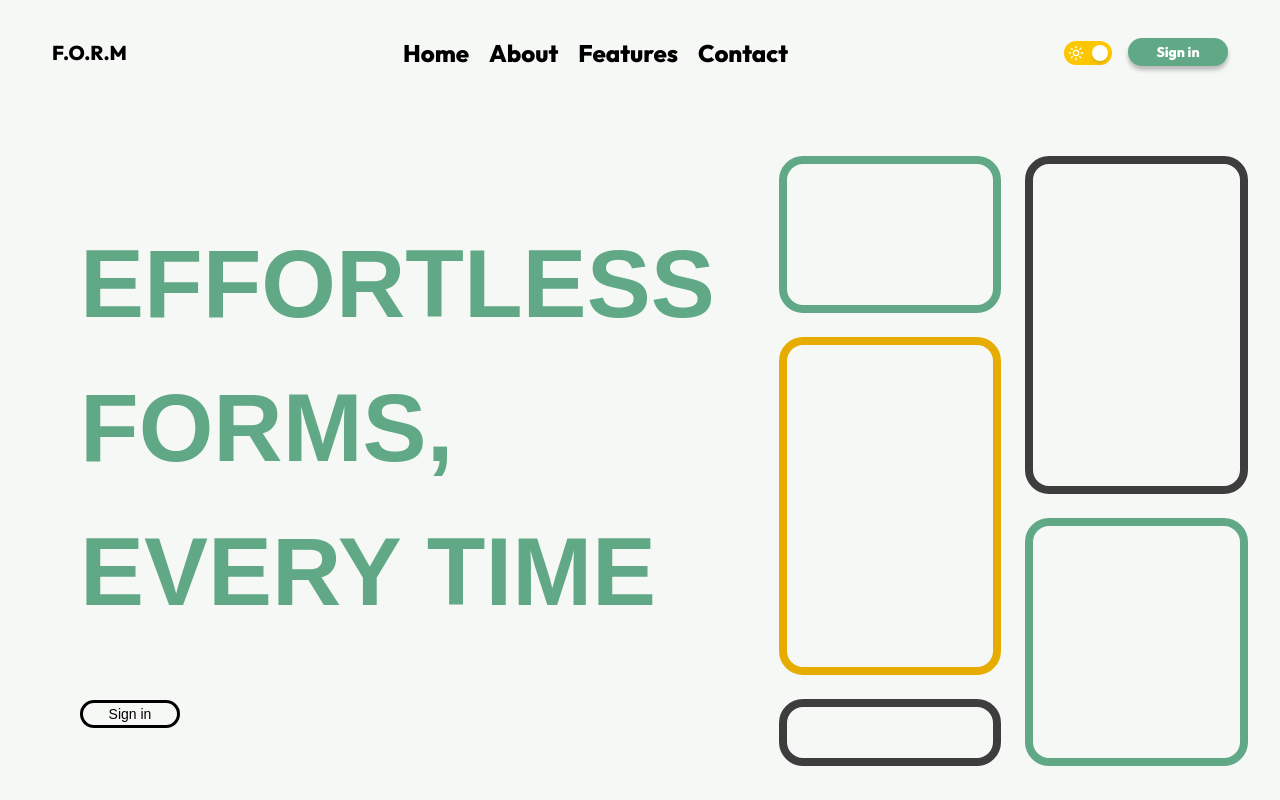
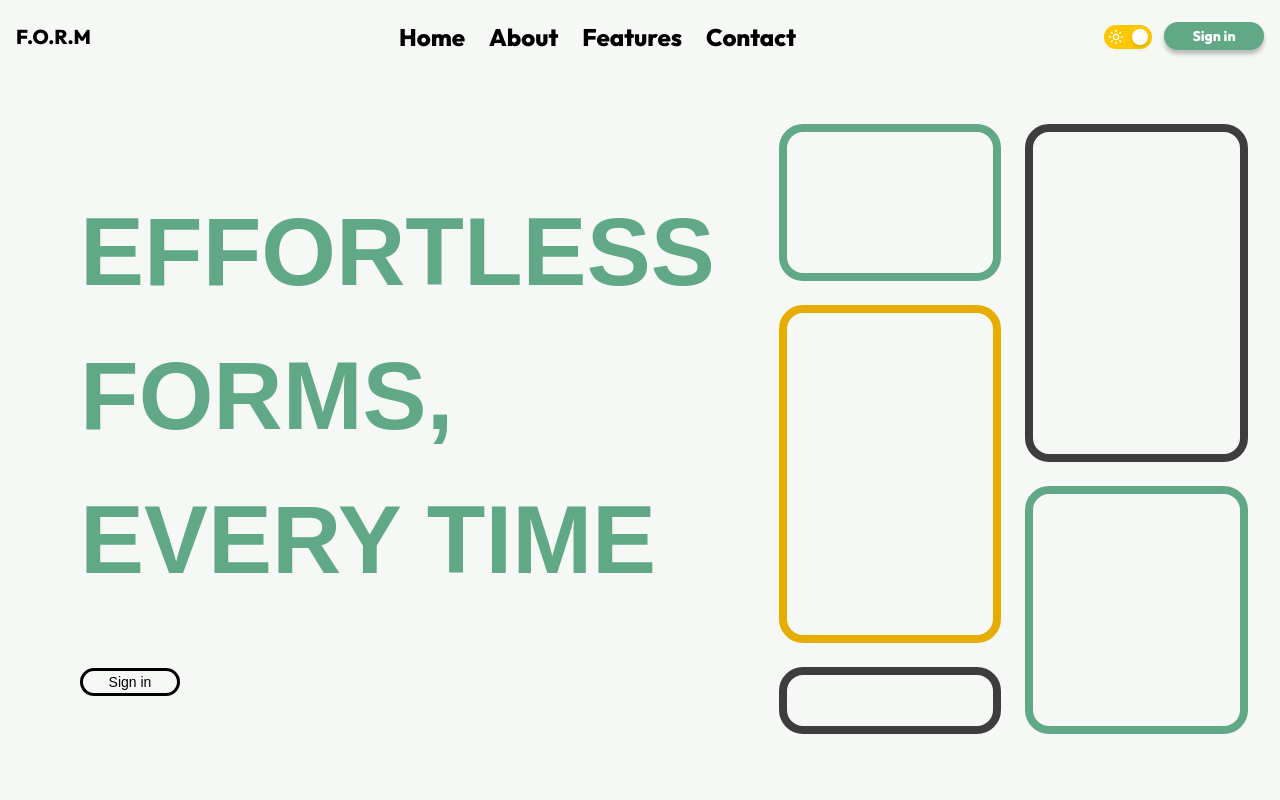
Before and after one commit to Chitransh2309/FORM-2025-ChitranshSaxena, a Next.js app: page / in a window 1280 px wide. Shown: the top 800 px of the page. Built offline with nearby package versions, Linux system fonts and the light colour scheme; no server answers; the database is empty; a web font is replaced by a local one.

Commit message:
landing page: navbar layout fixes for desktop and mobile view

```diff
--- a/src/components/LandingPage/Navbar.tsx
+++ b/src/components/LandingPage/Navbar.tsx
@@ -1,7 +1,8 @@
 // app/components/Navbar.tsx
 import Link from "next/link";
 import AuthBtn from "./AuthBtn";
-import NavbarClient from "./NavbarClient";
+import { MobileMenu, Links } from "./NavbarClient"; // ✅ named imports
+import NavbarToggle from "./NavbarToggle";
 import { Outfit } from "next/font/google";
 
 const out_font = Outfit({ subsets: ["latin"], weight: ["400", "800"] });
@@ -9,17 +10,27 @@ const out_font = Outfit({ subsets: ["latin"], weight: ["400", "800"] });
 export default function Navbar() {
   return (
     <header
-      className={`px-9 py-6 text-black text-2xl font-bold bg-[#F6F8F6] ${out_font.className} dark:bg-[#191719] dark:text-#ffffff`}
+      className={`px-4 py-4 text-black text-2xl font-bold bg-[#F6F8F6] ${out_font.className} dark:bg-[#191719] dark:text-white`}
     >
-      <nav className="flex items-center justify-between px-4 py-2 bg-none relative">
-        <Link href="/">
-          <p className="dark:text-white text-xl font-bold">F.O.R.M</p>
-        </Link>
+      <nav className="flex items-center justify-between relative">
+        {/* LEFT: Hamburger + Logo */}
+        <div className="flex items-center gap-3">
+          <MobileMenu />
+          <Link href="/">
+            <p className="text-xl font-bold dark:text-white">F.O.R.M</p>
+          </Link>
+        </div>
 
-        {/* Client Part */}
-        <NavbarClient>
+        {/* CENTER: Links (visible only on desktop) */}
+        <div className="hidden sm:flex gap-6">
+          <Links />
+        </div>
+
+        {/* RIGHT: Toggle + Auth */}
+        <div className="flex items-center gap-3">
+          <NavbarToggle />
           <AuthBtn pos="nav" />
-        </NavbarClient>
+        </div>
       </nav>
     </header>
   );
--- a/src/components/LandingPage/NavbarClient.tsx
+++ b/src/components/LandingPage/NavbarClient.tsx
@@ -2,61 +2,52 @@
 "use client";
 
 import Link from "next/link";
-import ToggleSwitch from "./ToggleSwitch";
 import { useState } from "react";
-import { Menu, X, Grip } from "lucide-react";
+import { X, Grip } from "lucide-react";
 
-export default function NavbarClient({
-  children,
-}: {
-  children: React.ReactNode;
-}) {
+// 🍔 Mobile-only hamburger and dropdown
+export function MobileMenu() {
   const [isOpen, setIsOpen] = useState(false);
 
   return (
     <>
-      {/* Hamburger Menu */}
       <div className="sm:hidden z-20" onClick={() => setIsOpen(!isOpen)}>
         {isOpen ? (
           <X size={24} className="dark:text-white" />
         ) : (
-          //<Menu size={24} className="dark:text-white" />
           <Grip size={24} className="dark:text-white" />
         )}
       </div>
 
-      {/* Links */}
       <div
-        className={`flex-col sm:flex-row items-center gap-4 sm:gap-5 sm:flex ${
+        className={`sm:hidden flex-col items-start gap-4 ${
           isOpen
-            ? "flex absolute top-14 left-0 w-full bg-white dark:bg-black p-4 shadow-md z-10"
+            ? "flex absolute top-16 left-0 w-full bg-white dark:bg-black p-4 shadow-md z-10"
             : "hidden"
         }`}
       >
-        <Link href="/dashboard">
-          <span className="dark:text-white">Home</span>
-        </Link>
-        <Link href="/about">
-          <span className="dark:text-white">About</span>
-        </Link>
-        <Link href="/features">
-          <span className="dark:text-white">Features</span>
-        </Link>
-        <Link href="/contact">
-          <span className="dark:text-white">Contact</span>
-        </Link>
-        {/* Mobile Right */}
-        <div className="sm:hidden flex flex-col items-start gap-3 p-4">
-          <ToggleSwitch />
-          {children}
-        </div>
-      </div>
-
-      {/* Right side for desktop */}
-      <div className="hidden sm:flex items-center gap-4">
-        <ToggleSwitch />
-        {children}
+        <Links />
       </div>
     </>
   );
 }
+
+// 🧭 Navigation links
+export function Links() {
+  return (
+    <>
+      <Link href="/dashboard">
+        <span className="dark:text-white hover:underline">Home</span>
+      </Link>
+      <Link href="/about">
+        <span className="dark:text-white hover:underline">About</span>
+      </Link>
+      <Link href="/features">
+        <span className="dark:text-white hover:underline">Features</span>
+      </Link>
+      <Link href="/contact">
+        <span className="dark:text-white hover:underline">Contact</span>
+      </Link>
+    </>
+  );
+}
--- /dev/null
+++ b/src/components/LandingPage/NavbarToggle.tsx
@@ -0,0 +1,11 @@
+"use client";
+
+import ToggleSwitch from "./ToggleSwitch";
+
+export default function NavbarToggle() {
+  return (
+    <div className="flex items-center">
+      <ToggleSwitch />
+    </div>
+  );
+}
```
